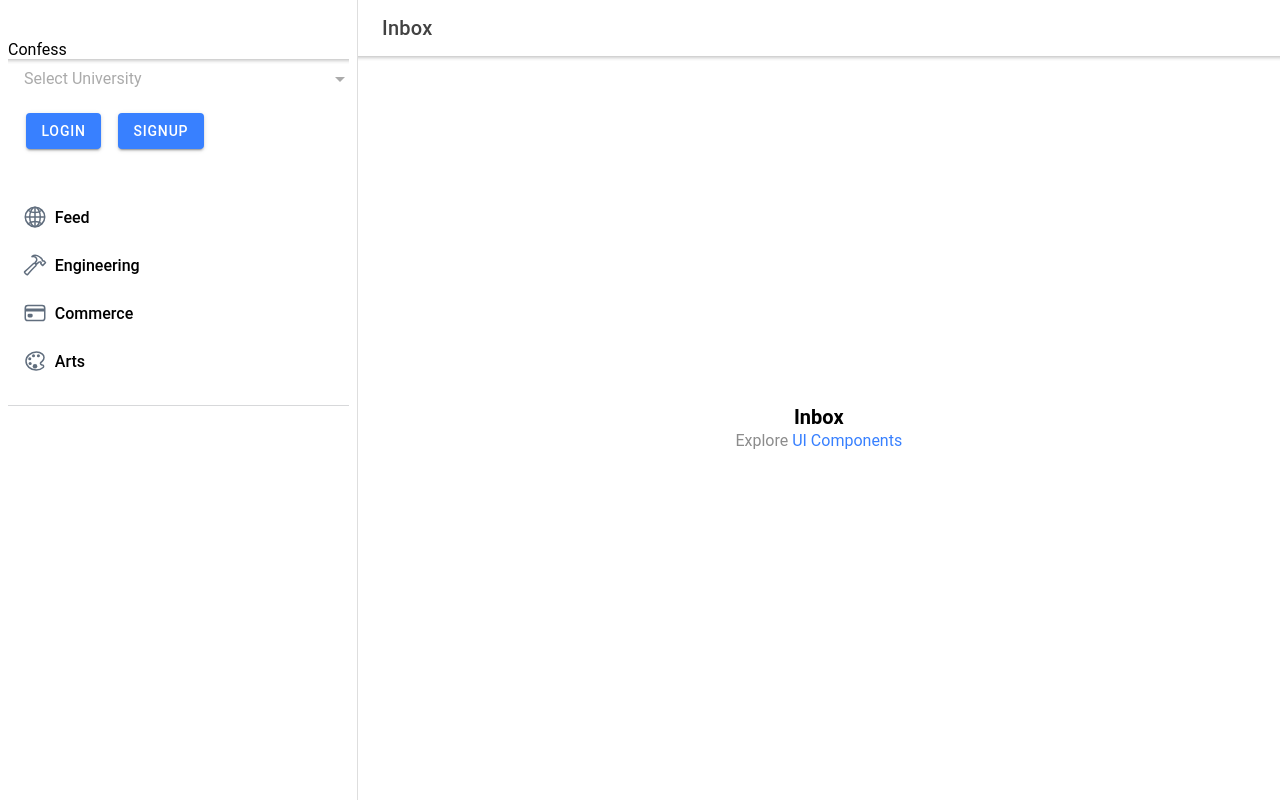
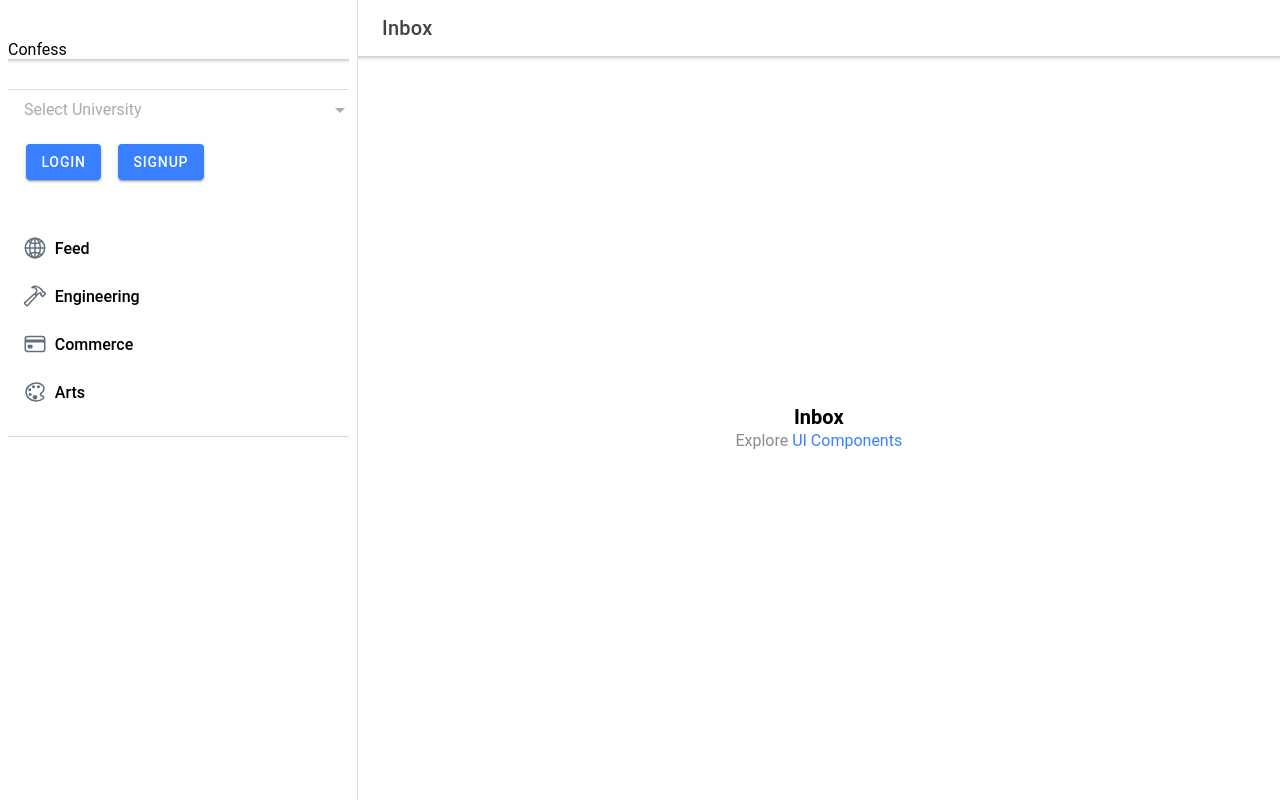
Before and after one commit to Deagler/confess-app, a React (Create React App) app in the folder app/: page /page/Inbox in a window 1280 px wide. Built offline with nearby package versions, Linux system fonts and the light colour scheme; the HTML template or start-up script is replaced by a standard one.

Commit message:
add divisor under header

```diff
--- a/app/src/components/UserProfile.tsx
+++ b/app/src/components/UserProfile.tsx
@@ -7,6 +7,7 @@ import {
   IonRow,
   IonPopover,
   IonHeader,
+  IonItemDivider,
 } from '@ionic/react';
 import React, { useState } from 'react';
 import './SideBar.css';
@@ -60,6 +61,7 @@ export const UserProfile: React.FC = (selectUniversity) => {
   return (
     <IonList>
       <IonHeader>Confess</IonHeader>
+      <IonItemDivider />
       <IonSelect
         interfaceOptions={customPopoverOptions}
         interface="popover"
```
